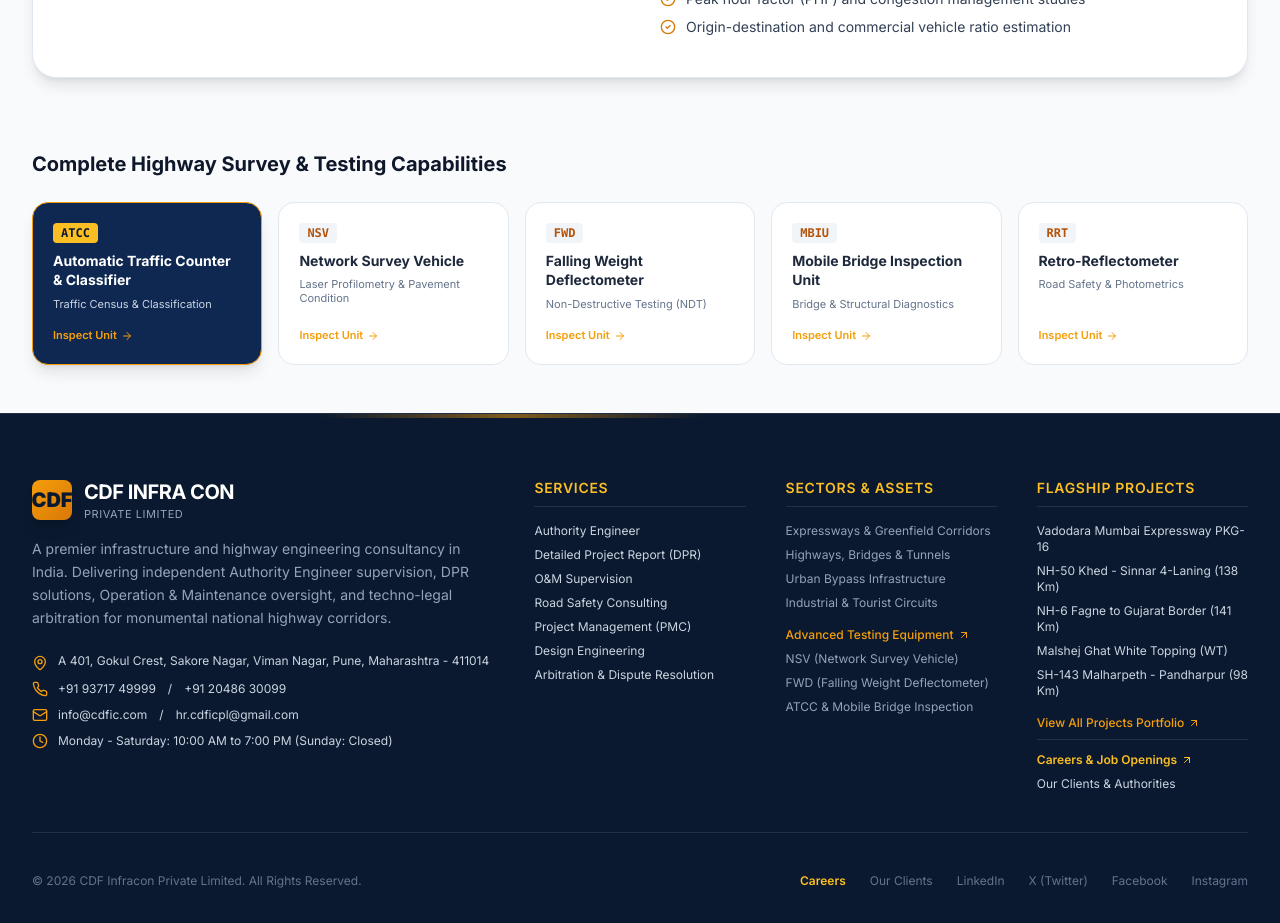
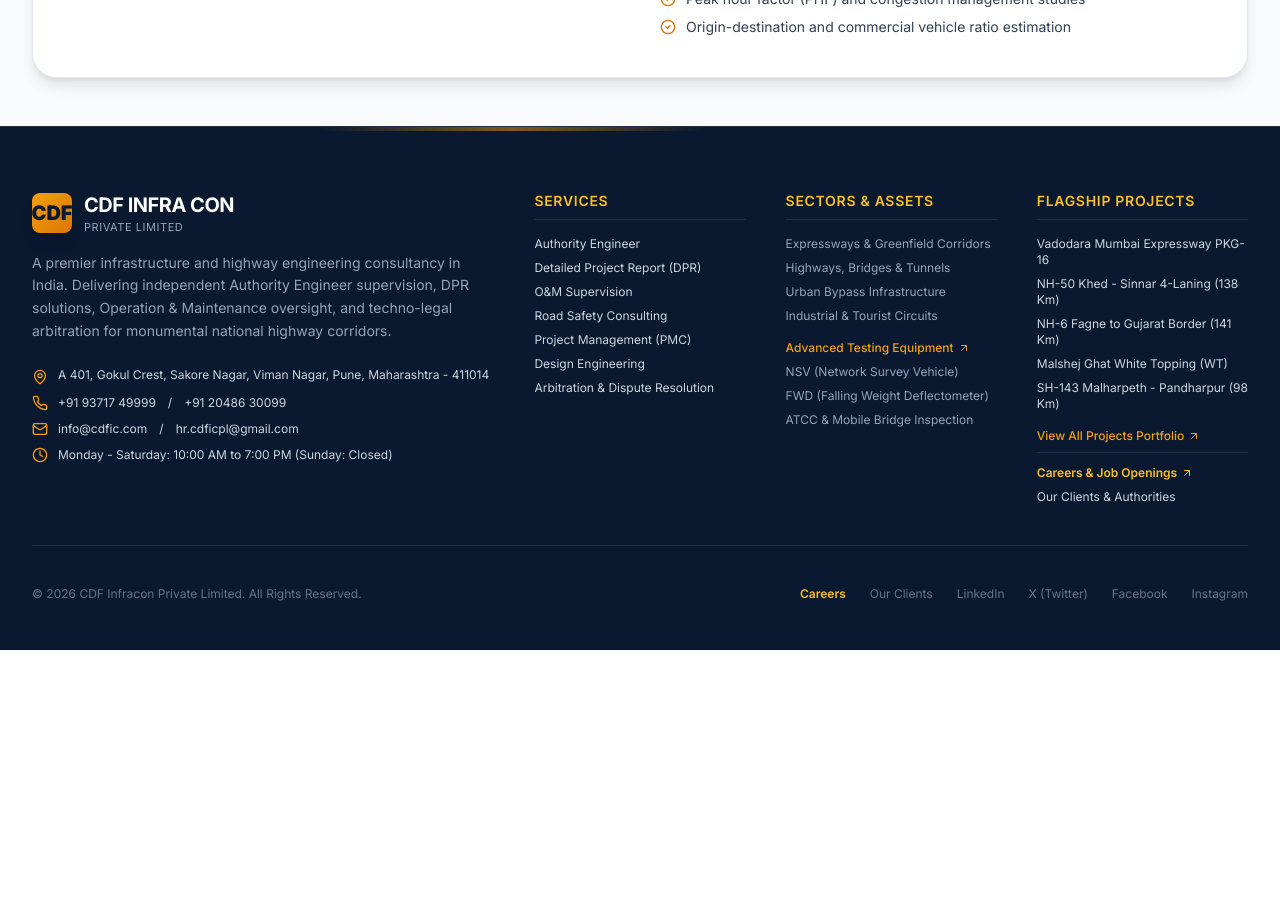
Before and after one commit to i-idea-lab/cdf-infra-con-public-website, a Next.js app: page /equipment in a window 1280 px wide. Shown: the part 1300-2223 px from the top of the page. After the commit the page ends 1950 px from the top, so only its background shows below. Built offline with nearby package versions, Linux system fonts and the light colour scheme.

Commit message:
Remove redundant Complete Highway Survey & Testing Capabilities section from Equipment page

```diff
--- a/src/app/equipment/page.tsx
+++ b/src/app/equipment/page.tsx
@@ -172,55 +172,6 @@ export default function EquipmentPage() {
               </div>
             </div>
           </div>
-
-          {/* Quick comparison grid of all 5 */}
-          <div className="pt-6 space-y-6">
-            <h3 className="text-xl font-bold text-slate-900">
-              Complete Highway Survey & Testing Capabilities
-            </h3>
-            <div className="grid grid-cols-1 md:grid-cols-3 lg:grid-cols-5 gap-4">
-              {equipmentData.map((item) => (
-                <div
-                  key={item.id}
-                  onClick={() => {
-                    handleSelect(item);
-                    window.scrollTo({ top: 320, behavior: "smooth" });
-                  }}
-                  className={`p-5 rounded-2xl border transition-all cursor-pointer flex flex-col justify-between space-y-3 ${
-                    selectedEquipment.id === item.id
-                      ? "bg-brand-navy text-white border-brand-gold shadow-lg"
-                      : "bg-white text-slate-800 border-slate-200 hover:border-amber-400"
-                  }`}
-                >
-                  <div className="space-y-2">
-                    <div className="flex items-center gap-1.5 flex-wrap">
-                      <span
-                        className={`text-xs font-mono font-bold px-2 py-0.5 rounded ${
-                          selectedEquipment.id === item.id
-                            ? "bg-amber-400 text-brand-dark"
-                            : "bg-slate-100 text-amber-700"
-                        }`}
-                      >
-                        {item.acronym}
-                      </span>
-                    </div>
-                    <h4 className="text-sm font-bold leading-snug">{item.name}</h4>
-                    <p
-                      className={`text-[11px] leading-tight ${
-                        selectedEquipment.id === item.id ? "text-slate-300" : "text-slate-500"
-                      }`}
-                    >
-                      {item.category}
-                    </p>
-                  </div>
-                  <span className="text-[11px] font-semibold text-amber-500 flex items-center gap-1 pt-1">
-                    <span>Inspect Unit</span>
-                    <ArrowRight className="w-3 h-3" />
-                  </span>
-                </div>
-              ))}
-            </div>
-          </div>
         </div>
       </section>
     </div>
```
